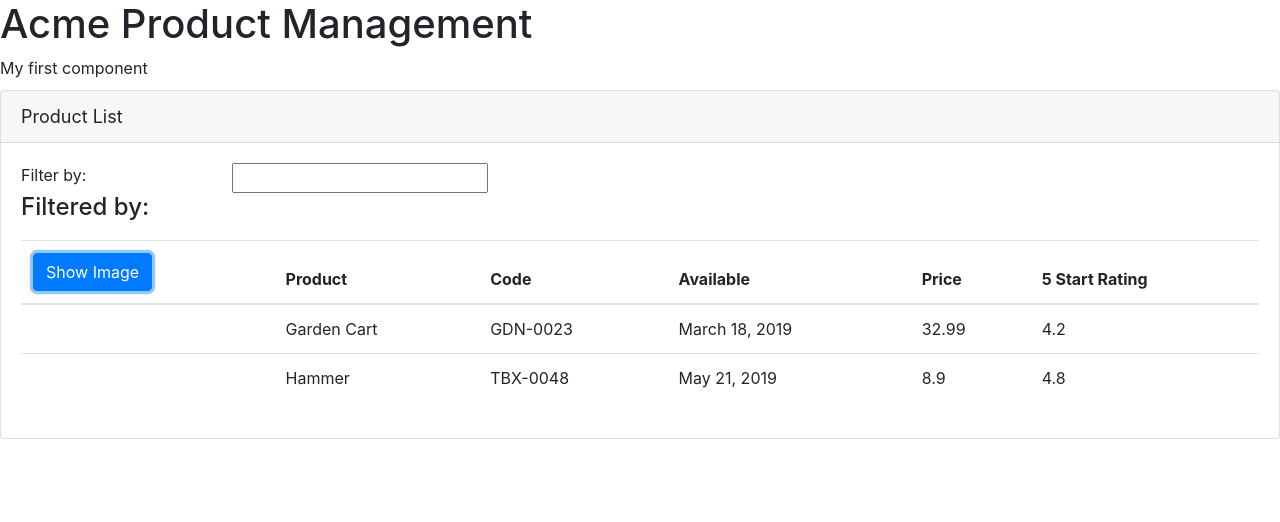
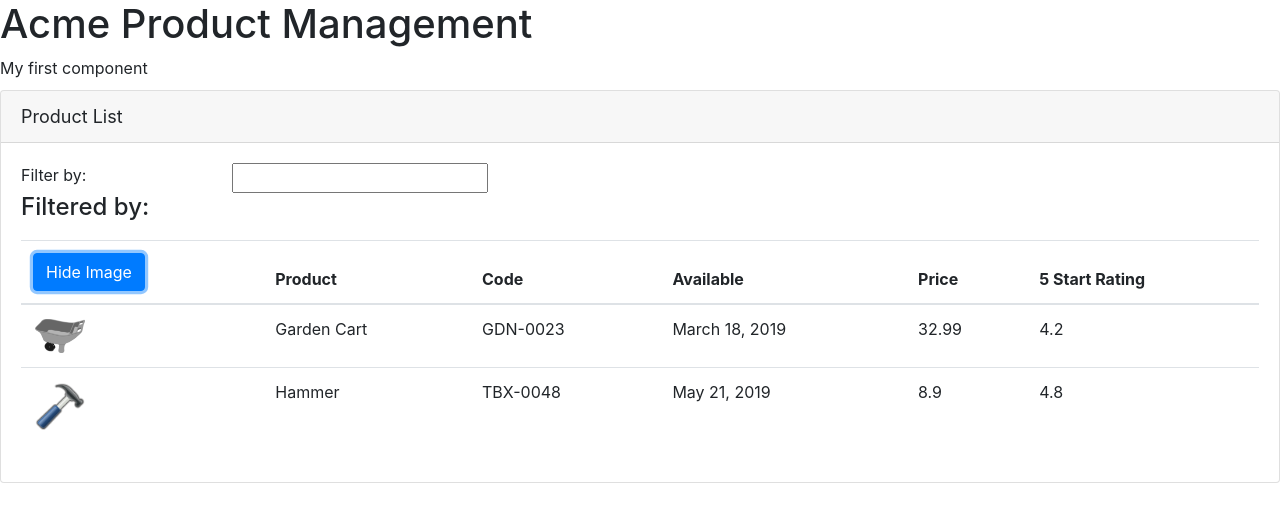
Before and after one commit to luismedellin/Angular-GettingStartedCourse, an Angular app in the folder APM-Start/: page / in a window 1280 px wide. Both pictures are taken after a click on the button "Show Image". Shown: the top 522 px of the page. Built offline with nearby package versions, Linux system fonts and the light colour scheme.

Commit message:
master-6: show and hide image

```diff
--- a/APM-Start/src/app/products/product-list.component.html
+++ b/APM-Start/src/app/products/product-list.component.html
@@ -19,8 +19,9 @@
                 <thead>
                     <tr>
                         <th>
-                            <button class="btn btn-primary">
-                                Show Image
+                            <button class="btn btn-primary"
+                                (click)='toggleImage()'>
+                                {{showImage ? 'Hide': 'Show'}} Image
                             </button>
                         </th>
                         <th>Product</th>
@@ -32,7 +33,14 @@
                 </thead>
                 <tbody>
                     <tr *ngFor='let product of products'>
-                        <td></td>
+                        <td>
+                            <img *ngIf='showImage'
+                                [src]='product.imageUrl'
+                                [title]='product.productName'
+                                [style.width.px]='imageWidth'
+                                [style.margin.px]='imageMargin'
+                                />
+                        </td>
                         <td>{{ product.productName }}</td>
                         <td>{{ product.productCode }}</td>
                         <td>{{ product.releaseDate }}</td>
--- a/APM-Start/src/app/products/product-list.component.ts
+++ b/APM-Start/src/app/products/product-list.component.ts
@@ -6,6 +6,9 @@
 })
 export class ProductListComponent {
     pageTitle: string = 'Product List';
+    imageWidth: number = 50;
+    imageMargin: number = 2;
+    showImage: boolean = false;
     products: any[] = [
         {
             "productId": 2,
@@ -28,4 +31,8 @@
             "imageUrl": "assets/images/hammer.png"
           }
     ];
+
+    toggleImage(): void {
+        this.showImage = !this.showImage;
+    }
 }
```
